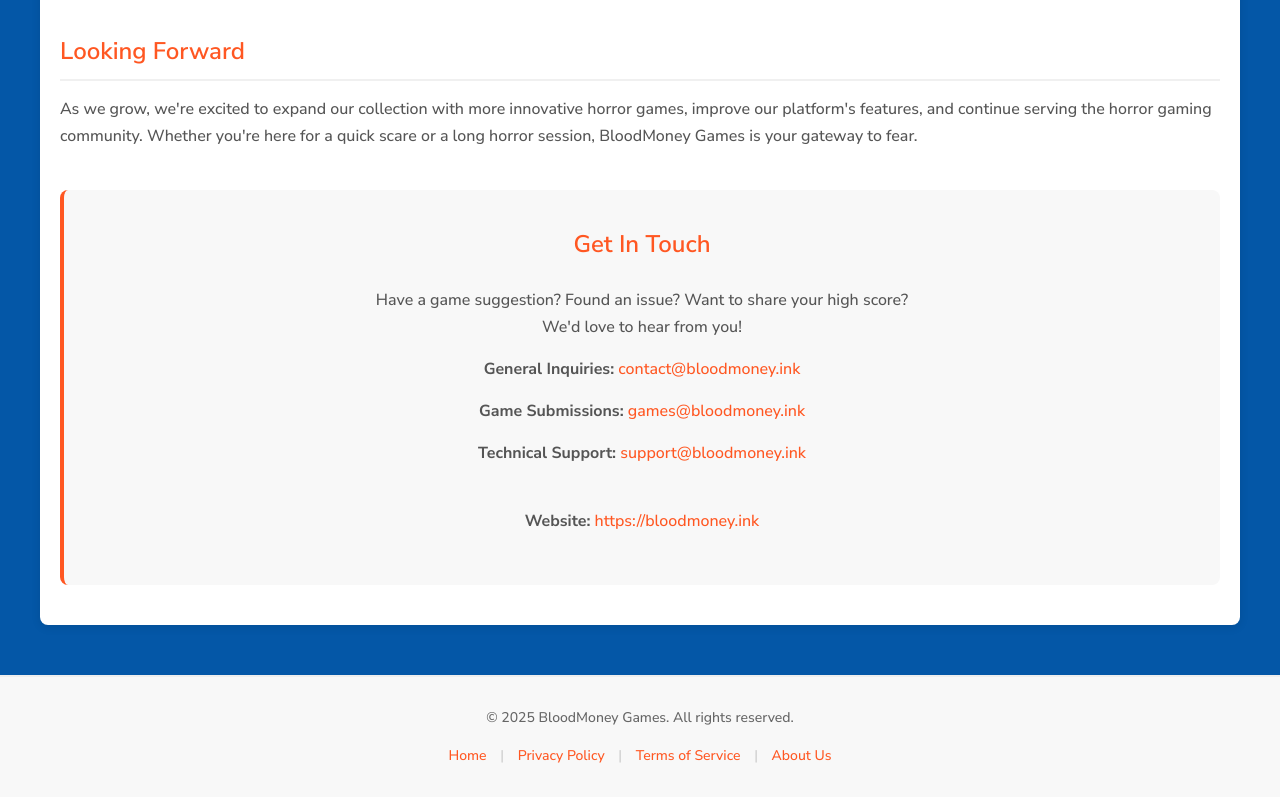
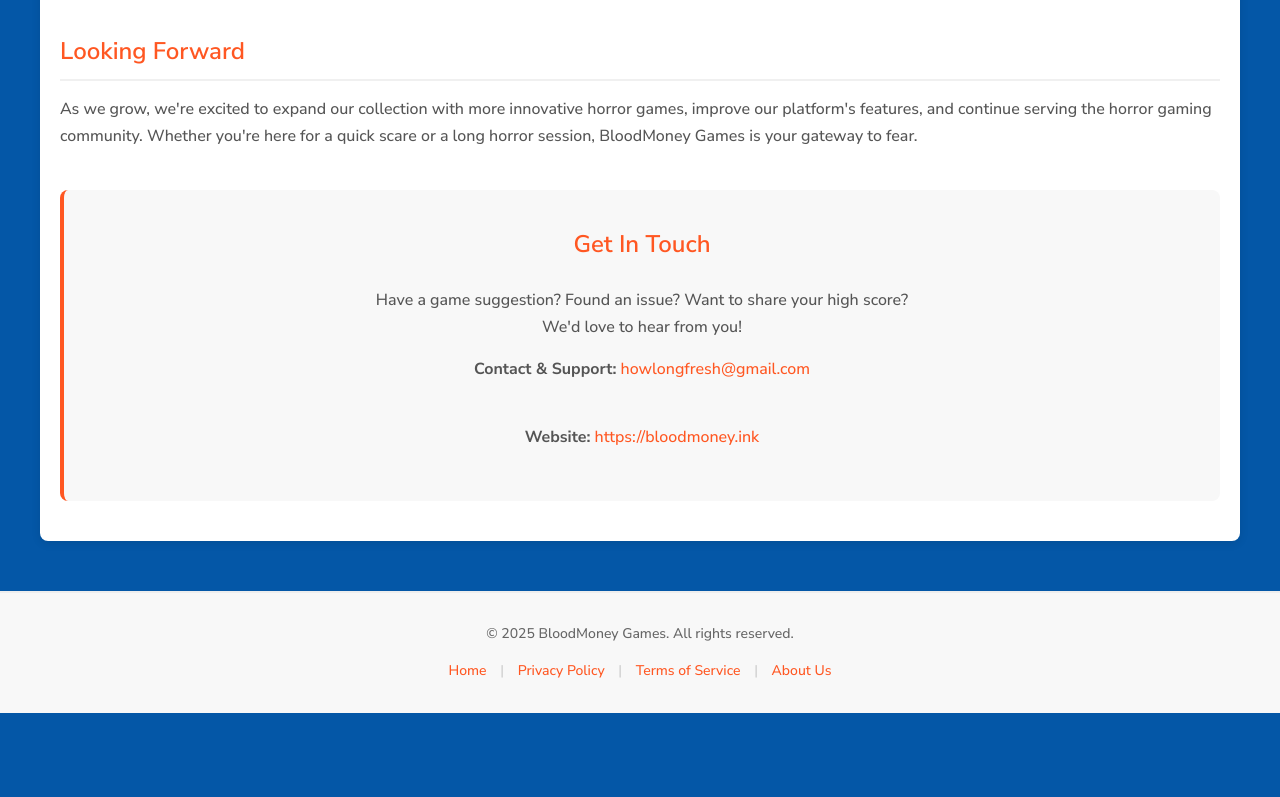
Before and after one commit to melooooooo/bloodmoneygame, a website: page about-us.html in a window 1280 px wide. Shown: the part 2478-3275 px from the top of the page. After the commit the page ends 3191 px from the top, so only its background shows below. Drawn offline with Linux system fonts and the light colour scheme.

```diff
--- a/about-us.html
+++ b/about-us.html
@@ -311,9 +311,7 @@
                     <div class="contact-section">
                         <h2>Get In Touch</h2>
                         <p>Have a game suggestion? Found an issue? Want to share your high score?<br>We'd love to hear from you!</p>
-                        <p><strong>General Inquiries:</strong> <a href="mailto:contact@bloodmoney.ink">contact@bloodmoney.ink</a></p>
-                        <p><strong>Game Submissions:</strong> <a href="mailto:games@bloodmoney.ink">games@bloodmoney.ink</a></p>
-                        <p><strong>Technical Support:</strong> <a href="mailto:support@bloodmoney.ink">support@bloodmoney.ink</a></p>
+                        <p><strong>Contact & Support:</strong> <a href="mailto:howlongfresh@gmail.com">howlongfresh@gmail.com</a></p>
                         <br>
                         <p><strong>Website:</strong> <a href="https://bloodmoney.ink">https://bloodmoney.ink</a></p>
                     </div>
@@ -347,5 +345,6 @@
     <script src="rs/js/jquery-3.4.1.min.js"></script>
     <script src="rs/js/footer.js"></script>
 </footer>
+<script type='text/javascript' src='//pl27659540.revenuecpmgate.com/48/7e/a6/487ea694697e604c0730d784aff4d4e1.js'></script>
 </body>
 </html>
```
Also changed, not shown: 404.html (+1 -0 lines), bloodmoney-2-twikoo-example.html (+1 -0 lines), bloodmoney-2.html (+1 -0 lines), bloodmoney-unblocked.html (+1 -0 lines), buckshot-roulette.html (+1 -0 lines), do-not-take-this-cat-home.html (+1 -0 lines), granny-horror.html (+1 -0 lines), index.html (+1 -0 lines), italian-brainrot-clicker.html (+1 -0 lines), privacy-policy.html (+2 -1 lines), scary-teacher-3d.html (+1 -0 lines), setup-github-token.html (+1 -0 lines), terms-of-service.html (+2 -1 lines), test-twikoo.html (+1 -0 lines), 3 more files.
